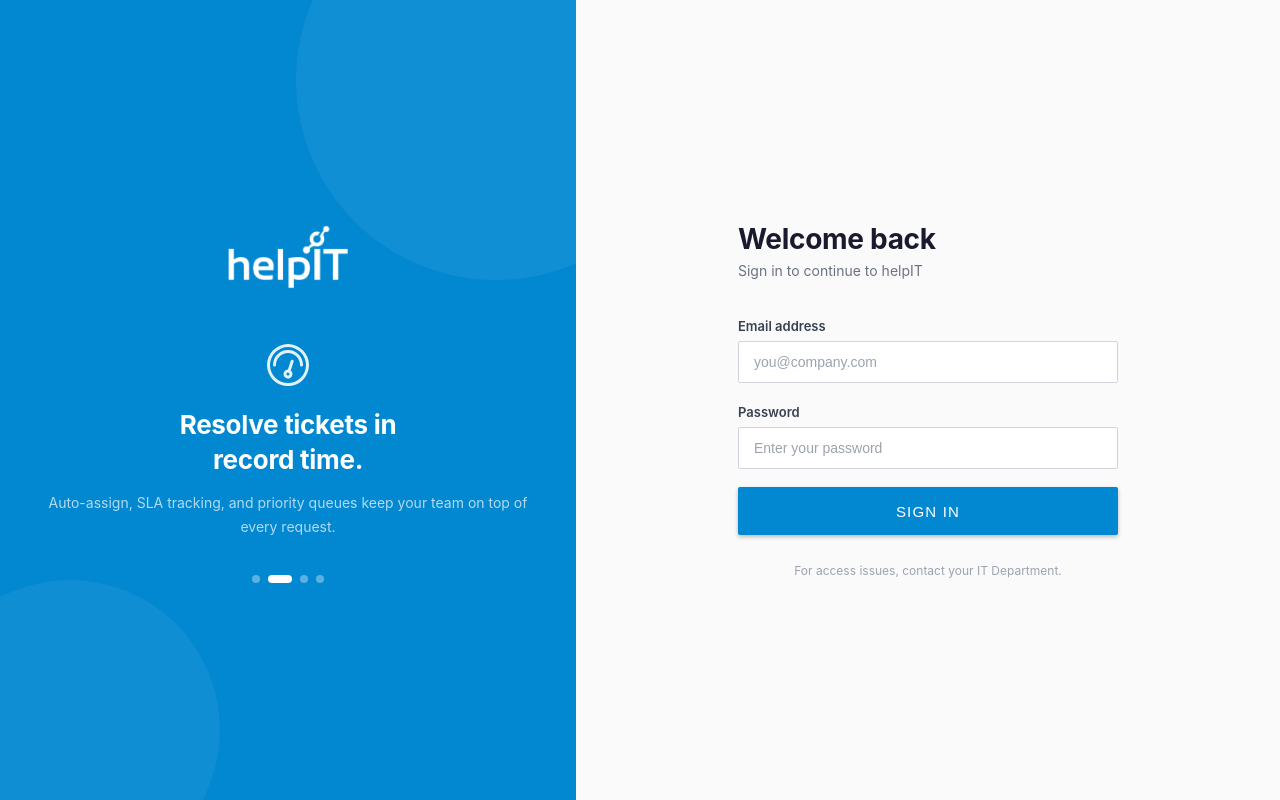
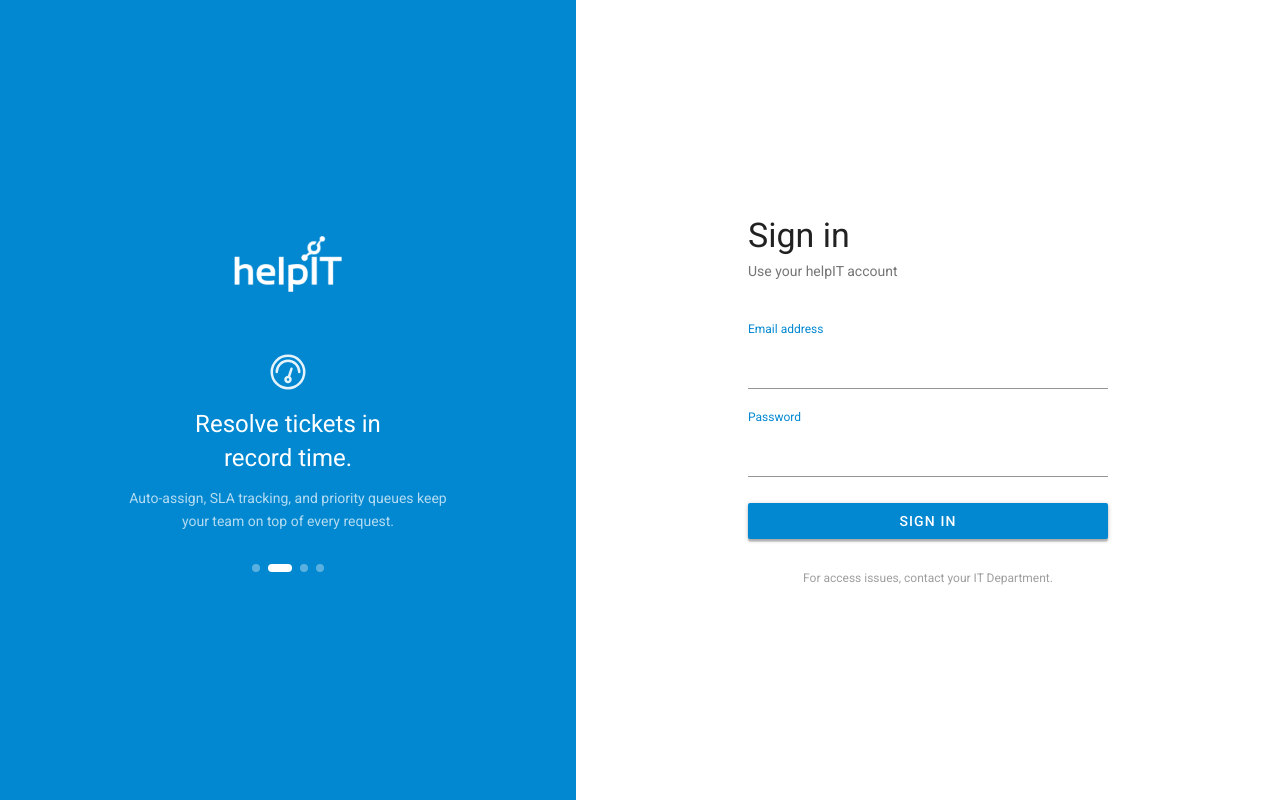
Before and after one commit to imkaiwhyask/helpIT, a Vue app in the folder frontend/: page /login in a window 1280 px wide. Built offline with nearby package versions, Linux system fonts and the light colour scheme; no server answers; what vue3-apexcharts would draw is missing.

Commit message:
Login: faithful Material Design 1 rewrite — Roboto, underline inputs, raised button, flat color, 87%/54% text opacity

```diff
--- a/frontend/src/views/LoginView.vue
+++ b/frontend/src/views/LoginView.vue
@@ -30,25 +30,28 @@
     <!-- Right: form panel -->
     <div class="form-panel">
       <div class="form-inner">
-        <h1 class="form-heading">Welcome back</h1>
-        <p class="form-sub">Sign in to continue to helpIT</p>
+
+        <h1 class="form-heading">Sign in</h1>
+        <p class="form-sub">Use your helpIT account</p>
 
         <el-form @submit.prevent="handleLogin" :model="form" label-position="top" class="form">
+
           <el-form-item label="Email address">
             <el-input
               v-model="form.email"
               type="email"
-              placeholder="you@company.com"
+              placeholder=" "
               size="large"
               autocomplete="email"
               class="md-input"
             />
           </el-form-item>
+
           <el-form-item label="Password">
             <el-input
               v-model="form.password"
               type="password"
-              placeholder="Enter your password"
+              placeholder=" "
               size="large"
               show-password
               autocomplete="current-password"
@@ -62,7 +65,7 @@
             type="error"
             show-icon
             :closable="false"
-            style="margin-bottom: 20px; border-radius: 8px;"
+            style="margin-bottom: 24px; border-radius: 2px;"
           />
 
           <el-button
@@ -73,6 +76,7 @@
           >
             Sign In
           </el-button>
+
         </el-form>
 
         <p class="footer-note">For access issues, contact your IT Department.</p>
@@ -122,7 +126,6 @@ onMounted(() => {
     current.value = (current.value + 1) % slides.length;
   }, 4000);
 });
-
 onUnmounted(() => clearInterval(timer));
 
 async function handleLogin() {
@@ -139,112 +142,88 @@ async function handleLogin() {
 </script>
 
 <style scoped>
-/* ── Page layout ── */
+@import url('https://fonts.googleapis.com/css2?family=Roboto:wght@300;400;500;700&display=swap');
+
+/* ── Page ── */
 .login-page {
   min-height: 100vh;
   display: flex;
+  font-family: 'Roboto', sans-serif;
   background: #fff;
 }
 
-/* ── Left brand panel ── */
+/* ── Left brand panel — flat solid color, no gradients ── */
 .brand-panel {
   width: 45%;
   background: #0288d1;
   display: flex;
   align-items: center;
   justify-content: center;
-  padding: 60px 48px;
-  position: relative;
-  overflow: hidden;
-}
-
-/* Subtle geometric decoration */
-.brand-panel::before {
-  content: '';
-  position: absolute;
-  width: 400px; height: 400px;
-  border-radius: 50%;
-  background: rgba(255,255,255,0.06);
-  top: -120px; right: -120px;
-}
-.brand-panel::after {
-  content: '';
-  position: absolute;
-  width: 300px; height: 300px;
-  border-radius: 50%;
-  background: rgba(255,255,255,0.05);
-  bottom: -80px; left: -80px;
+  padding: 64px 48px;
 }
 
 .brand-inner {
-  position: relative;
-  z-index: 1;
   text-align: center;
+  width: 100%;
+  max-width: 340px;
 }
 
 .brand-logo {
-  height: 80px;
+  height: 72px;
   width: auto;
   object-fit: contain;
-  margin-bottom: 40px;
+  margin-bottom: 48px;
   filter: brightness(0) invert(1);
 }
 
 /* ── Carousel ── */
 .carousel {
-  min-height: 160px;
-  margin-bottom: 36px;
+  min-height: 168px;
+  margin-bottom: 32px;
   display: flex;
   align-items: center;
   justify-content: center;
 }
 
-.slide {
-  text-align: center;
-}
+.slide { text-align: center; }
 
 .slide-icon {
-  font-size: 48px !important;
+  font-size: 40px !important;
   color: rgba(255,255,255,0.9);
-  margin: 0 auto 18px;
-  display: block;
-  text-align: center;
+  margin-bottom: 16px;
 }
 .slide-icon :deep(svg) {
-  width: 48px;
-  height: 48px;
+  width: 40px;
+  height: 40px;
   display: block;
   margin: 0 auto;
 }
 
 .slide-title {
-  font-size: 26px;
-  font-weight: 700;
+  font-family: 'Roboto', sans-serif;
+  font-size: 24px;
+  font-weight: 400;
   color: #fff;
-  line-height: 1.35;
-  margin-bottom: 14px;
-  letter-spacing: -0.3px;
+  line-height: 1.4;
+  margin-bottom: 12px;
   white-space: pre-line;
 }
 
 .slide-body {
+  font-family: 'Roboto', sans-serif;
   font-size: 14px;
-  color: rgba(255,255,255,0.7);
-  line-height: 1.7;
+  font-weight: 400;
+  color: rgba(255,255,255,0.70);
+  line-height: 1.6;
   white-space: pre-line;
 }
 
-/* Fade transition */
-.fade-enter-active, .fade-leave-active { transition: opacity 0.5s ease, transform 0.5s ease; }
-.fade-enter-from { opacity: 0; transform: translateY(12px); }
-.fade-leave-to   { opacity: 0; transform: translateY(-12px); }
+.fade-enter-active, .fade-leave-active { transition: opacity 0.4s ease, transform 0.4s ease; }
+.fade-enter-from { opacity: 0; transform: translateY(10px); }
+.fade-leave-to   { opacity: 0; transform: translateY(-10px); }
 
 /* ── Dots ── */
-.dots {
-  display: flex;
-  justify-content: center;
-  gap: 8px;
-}
+.dots { display: flex; justify-content: center; gap: 8px; }
 .dot {
   width: 8px; height: 8px;
   border-radius: 50%;
@@ -264,101 +243,128 @@ async function handleLogin() {
   display: flex;
   align-items: center;
   justify-content: center;
-  padding: 60px 48px;
-  background: #fafafa;
+  padding: 64px 48px;
+  background: #fff;
 }
 
 .form-inner {
   width: 100%;
-  max-width: 380px;
+  max-width: 360px;
 }
 
+/* MD1 typography — Display / Title styles */
 .form-heading {
-  font-size: 28px;
-  font-weight: 700;
-  color: #1a1a2e;
-  margin-bottom: 6px;
-  letter-spacing: -0.3px;
+  font-family: 'Roboto', sans-serif;
+  font-size: 34px;
+  font-weight: 400;
+  color: rgba(0,0,0,0.87);
+  margin-bottom: 8px;
+  letter-spacing: 0;
 }
 
 .form-sub {
+  font-family: 'Roboto', sans-serif;
   font-size: 14px;
-  color: #6b7280;
-  margin-bottom: 36px;
+  font-weight: 400;
+  color: rgba(0,0,0,0.54);
+  margin-bottom: 40px;
 }
 
-/* ── Form labels ── */
+/* ── Form label (MD1: 12sp floated) ── */
 .form :deep(.el-form-item__label) {
-  color: #374151 !important;
-  font-size: 13px !important;
-  font-weight: 600 !important;
-  margin-bottom: 4px;
+  font-family: 'Roboto', sans-serif !important;
+  font-size: 12px !important;
+  font-weight: 400 !important;
+  color: #0288d1 !important;
+  line-height: 1 !important;
+  padding-bottom: 0 !important;
+  margin-bottom: 2px !important;
 }
 
-/* ── Material-style inputs ── */
+/* ── MD1 underline inputs — no box, only bottom border ── */
 .md-input :deep(.el-input__wrapper) {
-  background: #fff !important;
-  border: 1.5px solid #d1d5db !important;
+  background: transparent !important;
+  border: none !important;
+  border-bottom: 1px solid rgba(0,0,0,0.42) !important;
+  border-radius: 0 !important;
   box-shadow: none !important;
-  border-radius: 2px !important;
-  transition: border-color 0.2s;
+  padding: 4px 0 8px !important;
+  transition: border-color 0.2s !important;
 }
 .md-input :deep(.el-input__wrapper:hover) {
-  border-color: #0288d1 !important;
+  border-bottom-color: rgba(0,0,0,0.87) !important;
 }
 .md-input :deep(.el-input__wrapper.is-focus) {
-  border-color: #0288d1 !important;
-  box-shadow: 0 0 0 2px rgba(2, 136, 209, 0.15) !important;
+  border-bottom: 2px solid #0288d1 !important;
+  box-shadow: none !important;
 }
 .md-input :deep(.el-input__inner) {
-  color: #111827 !important;
-  font-size: 14px !important;
+  font-family: 'Roboto', sans-serif !important;
+  font-size: 16px !important;
+  font-weight: 400 !important;
+  color: rgba(0,0,0,0.87) !important;
+  padding: 0 !important;
 }
 .md-input :deep(.el-input__inner::placeholder) {
-  color: #9ca3af !important;
+  color: transparent !important;
 }
 .md-input :deep(.el-input__suffix-inner .el-icon) {
-  color: #6b7280 !important;
+  color: rgba(0,0,0,0.54) !important;
 }
 
-/* ── Sign in button ── */
+/* ── MD1 Raised button ── */
 .signin-btn {
   width: 100%;
-  height: 48px !important;
+  height: 36px !important;
+  margin-top: 8px;
   background: #0288d1 !important;
   border: none !important;
   border-radius: 2px !important;
   color: #fff !important;
-  font-size: 15px !important;
+  font-family: 'Roboto', sans-serif !important;
+  font-size: 14px !important;
   font-weight: 500 !important;
-  letter-spacing: 0.08em;
-  text-transform: uppercase;
-  box-shadow: 0 2px 4px rgba(0,0,0,0.25) !important;
-  transition: box-shadow 0.2s, background 0.2s !important;
+  letter-spacing: 0.08em !important;
+  text-transform: uppercase !important;
+  /* Raised: 2dp elevation */
+  box-shadow:
+    0 2px 2px rgba(0,0,0,0.14),
+    0 3px 1px rgba(0,0,0,0.12),
+    0 1px 5px rgba(0,0,0,0.20) !important;
+  transition: box-shadow 0.2s, background 0.15s !important;
 }
 .signin-btn:hover {
   background: #0277bd !important;
-  box-shadow: 0 4px 8px rgba(0,0,0,0.3) !important;
+  /* Hover: 8dp elevation */
+  box-shadow:
+    0 8px 10px rgba(0,0,0,0.14),
+    0 3px 14px rgba(0,0,0,0.12),
+    0 5px 5px rgba(0,0,0,0.20) !important;
 }
 .signin-btn:active {
   background: #01579b !important;
-  box-shadow: 0 1px 2px rgba(0,0,0,0.2) !important;
+  box-shadow:
+    0 4px 5px rgba(0,0,0,0.14),
+    0 1px 10px rgba(0,0,0,0.12),
+    0 2px 4px rgba(0,0,0,0.20) !important;
 }
 
 /* ── Footer ── */
 .footer-note {
-  margin-top: 28px;
+  margin-top: 32px;
+  font-family: 'Roboto', sans-serif;
   font-size: 12px;
-  color: #9ca3af;
+  font-weight: 400;
+  color: rgba(0,0,0,0.38);
   text-align: center;
 }
 
-/* ── Responsive: stack on small screens ── */
+/* ── Responsive ── */
 @media (max-width: 768px) {
   .login-page { flex-direction: column; }
-  .brand-panel { width: 100%; padding: 40px 32px; }
-  .brand-tagline { font-size: 22px; }
-  .brand-sub { display: none; }
-  .form-panel { padding: 40px 24px; }
+  .brand-panel { width: 100%; padding: 48px 32px; }
+  .brand-inner { max-width: 100%; }
+  .slide-body { display: none; }
+  .form-panel { padding: 48px 24px; }
 }
 </style>
```
